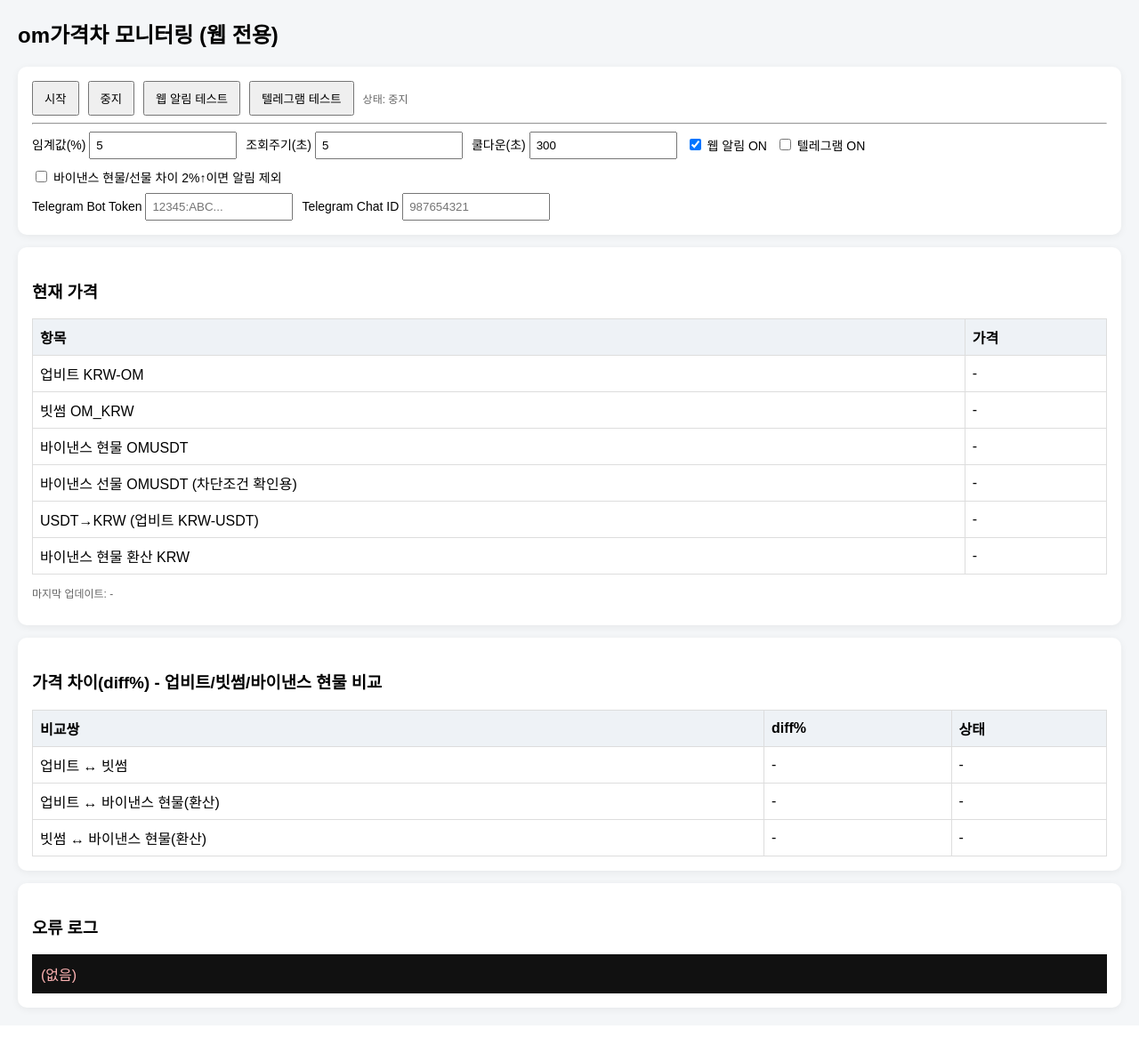
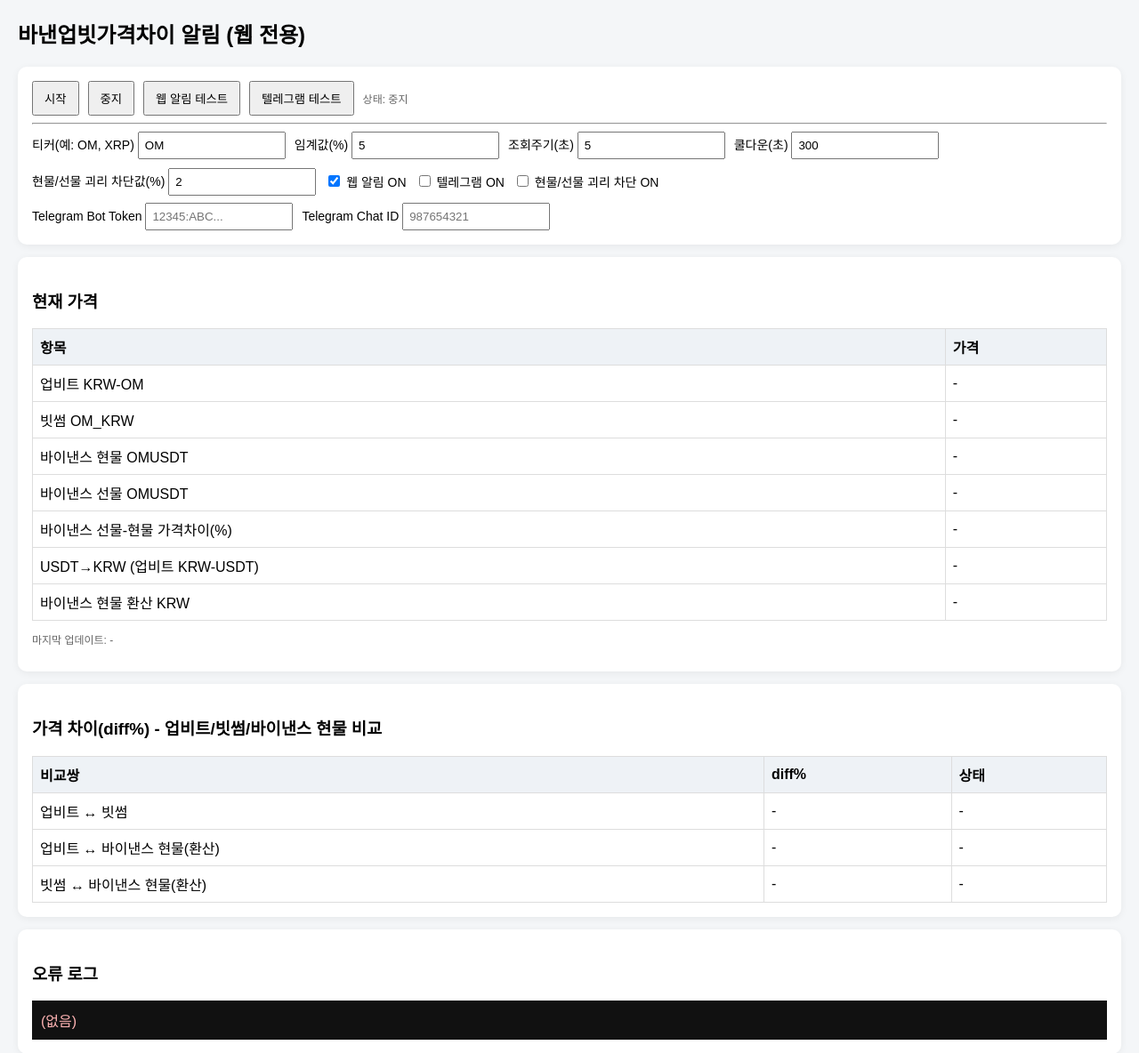
Before and after one commit to rta12309/-, a Python web app: template templates/index.html in a window 1280 px wide. Shown: the top 1184 px of the page at 89% size. Before the commit the page ends 1140 px from the top, so only its background shows below. Run offline with Jinja, Linux system fonts and the light colour scheme; the template is opened without the code that fills it, so the values that code supplies are empty.

Commit message:
Add configurable gap threshold, gap row, and multi-ticker support

```diff
--- a/templates/index.html
+++ b/templates/index.html
@@ -3,7 +3,7 @@
 <head>
   <meta charset="UTF-8" />
   <meta name="viewport" content="width=device-width, initial-scale=1.0" />
-  <title>om가격차 모니터링</title>
+  <title>바낸업빗가격차이 알림</title>
   <style>
     body { font-family: Arial, sans-serif; margin: 20px; background: #f4f6f8; }
     .card { background: #fff; border-radius: 10px; padding: 16px; margin-bottom: 14px; box-shadow: 0 2px 8px rgba(0,0,0,.06); }
@@ -23,7 +23,7 @@
   </style>
 </head>
 <body>
-  <h2>om가격차 모니터링 (웹 전용)</h2>
+  <h2>바낸업빗가격차이 알림 (웹 전용)</h2>
 
   <div class="card">
     <div class="row">
@@ -35,12 +35,14 @@
     </div>
     <hr />
     <div class="row">
+      <label>티커(예: OM, XRP) <input id="ticker" type="text" value="OM"></label>
       <label>임계값(%) <input id="threshold" type="number" step="0.1" value="5"></label>
       <label>조회주기(초) <input id="interval" type="number" min="3" value="5"></label>
       <label>쿨다운(초) <input id="cooldown" type="number" min="10" value="300"></label>
+      <label>현물/선물 괴리 차단값(%) <input id="gapThreshold" type="number" step="0.1" min="0.1" value="2"></label>
       <label><input id="webAlertToggle" type="checkbox" checked> 웹 알림 ON</label>
       <label><input id="tgToggle" type="checkbox"> 텔레그램 ON</label>
-      <label><input id="ignoreSpotFuturesGap" type="checkbox"> 바이낸스 현물/선물 차이 2%↑이면 알림 제외</label>
+      <label><input id="ignoreSpotFuturesGap" type="checkbox"> 현물/선물 괴리 차단 ON</label>
     </div>
     <div class="row" style="margin-top: 8px;">
       <label>Telegram Bot Token <input id="tgToken" type="text" placeholder="12345:ABC..."></label>
@@ -54,10 +56,11 @@
     <table>
       <thead><tr><th>항목</th><th>가격</th></tr></thead>
       <tbody>
-        <tr><td>업비트 KRW-OM</td><td id="pUpbit">-</td></tr>
-        <tr><td>빗썸 OM_KRW</td><td id="pBithumb">-</td></tr>
-        <tr><td>바이낸스 현물 OMUSDT</td><td id="pBinanceSpotUsdt">-</td></tr>
-        <tr><td>바이낸스 선물 OMUSDT (차단조건 확인용)</td><td id="pBinanceFuturesUsdt">-</td></tr>
+        <tr><td>업비트 KRW-<span class="tickerText">OM</span></td><td id="pUpbit">-</td></tr>
+        <tr><td>빗썸 <span class="tickerText">OM</span>_KRW</td><td id="pBithumb">-</td></tr>
+        <tr><td>바이낸스 현물 <span class="tickerText">OM</span>USDT</td><td id="pBinanceSpotUsdt">-</td></tr>
+        <tr><td>바이낸스 선물 <span class="tickerText">OM</span>USDT</td><td id="pBinanceFuturesUsdt">-</td></tr>
+        <tr><td>바이낸스 선물-현물 가격차이(%)</td><td id="pBinanceGap">-</td></tr>
         <tr><td>USDT→KRW (업비트 KRW-USDT)</td><td id="pUsdtKrw">-</td></tr>
         <tr><td>바이낸스 현물 환산 KRW</td><td id="pBinanceSpotKrw">-</td></tr>
       </tbody>
@@ -85,7 +88,6 @@
   <div id="toast"></div>
 
   <script>
-    const BINANCE_GAP_THRESHOLD = 2.0;
     let timer = null;
     let lastWebAlertAt = 0;
     let lastTelegramAlertAt = 0;
@@ -120,7 +122,7 @@
       showToast(message);
       beep();
       if ('Notification' in window && Notification.permission === 'granted') {
-        new Notification('OM 가격차 알림', { body: message });
+        new Notification('가격차 알림', { body: message });
       }
     }
 
@@ -132,6 +134,14 @@
       const minV = Math.min(a, b);
       if (!isFinite(minV) || minV <= 0) return 0;
       return Math.abs(a - b) / minV * 100;
+    }
+
+    function currentTicker() {
+      return (document.getElementById('ticker').value || 'OM').trim().toUpperCase();
+    }
+
+    function syncTickerLabel(ticker) {
+      document.querySelectorAll('.tickerText').forEach(el => { el.textContent = ticker; });
     }
 
     function updateDiffRow(key, value, threshold) {
@@ -158,26 +168,30 @@
       return res.json();
     }
 
-    async function getPrices() {
-      const [upbitOm, upbitUsdt, bithumb, binanceSpot, binanceFutures] = await Promise.all([
-        fetchJson('https://api.upbit.com/v1/ticker?markets=KRW-OM'),
+    async function getPrices(ticker) {
+      const upbitMarket = `KRW-${ticker}`;
+      const bithumbMarket = `${ticker}_KRW`;
+      const binanceSymbol = `${ticker}USDT`;
+
+      const [upbitTicker, upbitUsdt, bithumb, binanceSpot, binanceFutures] = await Promise.all([
+        fetchJson(`https://api.upbit.com/v1/ticker?markets=${upbitMarket}`),
         fetchJson('https://api.upbit.com/v1/ticker?markets=KRW-USDT'),
-        fetchJson('https://api.bithumb.com/public/ticker/OM_KRW'),
-        fetchJson('https://api.binance.com/api/v3/ticker/price?symbol=OMUSDT'),
-        fetchJson('https://fapi.binance.com/fapi/v2/ticker/price?symbol=OMUSDT'),
+        fetchJson(`https://api.bithumb.com/public/ticker/${bithumbMarket}`),
+        fetchJson(`https://api.binance.com/api/v3/ticker/price?symbol=${binanceSymbol}`),
+        fetchJson(`https://fapi.binance.com/fapi/v2/ticker/price?symbol=${binanceSymbol}`),
       ]);
 
-      if (!Array.isArray(upbitOm) || !upbitOm[0]?.trade_price) throw new Error('업비트 KRW-OM 응답 오류');
+      if (!Array.isArray(upbitTicker) || !upbitTicker[0]?.trade_price) throw new Error(`업비트 ${upbitMarket} 미지원 또는 응답 오류`);
       if (!Array.isArray(upbitUsdt) || !upbitUsdt[0]?.trade_price) throw new Error('업비트 KRW-USDT 응답 오류');
-      if (bithumb.status !== '0000') throw new Error('빗썸 응답 오류');
-      if (!binanceSpot.price || !binanceFutures.price) throw new Error('바이낸스 응답 오류');
+      if (bithumb.status !== '0000') throw new Error(`빗썸 ${bithumbMarket} 미지원 또는 응답 오류`);
+      if (!binanceSpot.price || !binanceFutures.price) throw new Error(`바이낸스 ${binanceSymbol} 미지원 또는 응답 오류`);
 
       return {
-        upbitOmKrw: Number(upbitOm[0].trade_price),
+        upbitKrw: Number(upbitTicker[0].trade_price),
         usdtKrw: Number(upbitUsdt[0].trade_price),
-        bithumbOmKrw: Number(bithumb.data.closing_price),
-        binanceSpotOmUsdt: Number(binanceSpot.price),
-        binanceFuturesOmUsdt: Number(binanceFutures.price),
+        bithumbKrw: Number(bithumb.data.closing_price),
+        binanceSpotUsdt: Number(binanceSpot.price),
+        binanceFuturesUsdt: Number(binanceFutures.price),
       };
     }
 
@@ -197,25 +211,30 @@
 
     async function tick() {
       try {
+        const ticker = currentTicker();
+        syncTickerLabel(ticker);
+
         const threshold = Number(document.getElementById('threshold').value || 5);
         const cooldownSec = Number(document.getElementById('cooldown').value || 300);
+        const gapThreshold = Number(document.getElementById('gapThreshold').value || 2);
 
-        const p = await getPrices();
-        const binanceSpotKrw = p.binanceSpotOmUsdt * p.usdtKrw;
-        const spotFuturesGap = diffPercent(p.binanceSpotOmUsdt, p.binanceFuturesOmUsdt);
+        const p = await getPrices(ticker);
+        const binanceSpotKrw = p.binanceSpotUsdt * p.usdtKrw;
+        const spotFuturesGap = diffPercent(p.binanceSpotUsdt, p.binanceFuturesUsdt);
 
-        document.getElementById('pUpbit').textContent = `${num(p.upbitOmKrw)} KRW`;
-        document.getElementById('pBithumb').textContent = `${num(p.bithumbOmKrw)} KRW`;
-        document.getElementById('pBinanceSpotUsdt').textContent = `${num(p.binanceSpotOmUsdt, 6)} USDT`;
-        document.getElementById('pBinanceFuturesUsdt').textContent = `${num(p.binanceFuturesOmUsdt, 6)} USDT`;
+        document.getElementById('pUpbit').textContent = `${num(p.upbitKrw)} KRW`;
+        document.getElementById('pBithumb').textContent = `${num(p.bithumbKrw)} KRW`;
+        document.getElementById('pBinanceSpotUsdt').textContent = `${num(p.binanceSpotUsdt, 6)} USDT`;
+        document.getElementById('pBinanceFuturesUsdt').textContent = `${num(p.binanceFuturesUsdt, 6)} USDT`;
+        document.getElementById('pBinanceGap').textContent = `${num(spotFuturesGap, 2)}%`;
         document.getElementById('pUsdtKrw').textContent = `${num(p.usdtKrw)} KRW`;
         document.getElementById('pBinanceSpotKrw').textContent = `${num(binanceSpotKrw)} KRW`;
         document.getElementById('updatedAt').textContent = new Date().toLocaleString();
 
         const diffs = {
-          upbit_bithumb: diffPercent(p.upbitOmKrw, p.bithumbOmKrw),
-          upbit_binance_spot: diffPercent(p.upbitOmKrw, binanceSpotKrw),
-          bithumb_binance_spot: diffPercent(p.bithumbOmKrw, binanceSpotKrw),
+          upbit_bithumb: diffPercent(p.upbitKrw, p.bithumbKrw),
+          upbit_binance_spot: diffPercent(p.upbitKrw, binanceSpotKrw),
+          bithumb_binance_spot: diffPercent(p.bithumbKrw, binanceSpotKrw),
         };
 
         updateDiffRow('upbit_bithumb', diffs.upbit_bithumb, threshold);
@@ -223,12 +242,12 @@
         updateDiffRow('bithumb_binance_spot', diffs.bithumb_binance_spot, threshold);
 
         const ignoreGap = document.getElementById('ignoreSpotFuturesGap').checked;
-        const suppressAlerts = ignoreGap && spotFuturesGap >= BINANCE_GAP_THRESHOLD;
+        const suppressAlerts = ignoreGap && spotFuturesGap >= gapThreshold;
 
         const gapNotice = document.getElementById('gapNotice');
         if (suppressAlerts) {
           gapNotice.style.display = 'block';
-          gapNotice.textContent = `알림 차단중: 바이낸스 현물/선물 차이 ${num(spotFuturesGap, 2)}% (기준 ${num(BINANCE_GAP_THRESHOLD, 2)}%)`;
+          gapNotice.textContent = `알림 차단중: 바이낸스 현물/선물 차이 ${num(spotFuturesGap, 2)}% (기준 ${num(gapThreshold, 2)}%)`;
         } else {
           gapNotice.style.display = 'none';
           gapNotice.textContent = '';
@@ -238,9 +257,8 @@
           .filter(([, value]) => value >= threshold)
           .map(([pair, diff]) => ({ pair, diff }));
 
-        // 버그 수정 핵심: suppressAlerts면 웹/텔레그램 알림 둘 다 무조건 차단
         if (!suppressAlerts && triggered.length > 0) {
-          const msg = triggered.map(x => `${x.pair}: ${num(x.diff, 2)}%`).join(' | ');
+          const msg = `${ticker} ` + triggered.map(x => `${x.pair}: ${num(x.diff, 2)}%`).join(' | ');
           const now = Date.now() / 1000;
 
           if (document.getElementById('webAlertToggle').checked && (now - lastWebAlertAt >= cooldownSec)) {
@@ -250,7 +268,7 @@
 
           if (document.getElementById('tgToggle').checked && (now - lastTelegramAlertAt >= cooldownSec)) {
             lastTelegramAlertAt = now;
-            sendTelegram(`[OM 가격차 알림]\n${msg}`).catch(err => showToast(err.message));
+            sendTelegram(`[가격차 알림]\n${msg}`).catch(err => showToast(err.message));
           }
         }
       } catch (err) {
@@ -283,7 +301,7 @@
         notifyWeb('[테스트] 웹 알림 테스트입니다.');
         return;
       }
-      await sendTelegram('[테스트] OM 가격 모니터 텔레그램 알림 테스트');
+      await sendTelegram('[테스트] 가격차 모니터 텔레그램 알림 테스트');
       showToast('텔레그램 테스트 전송 완료');
     }
 
```
Also changed, not shown: README.md.
